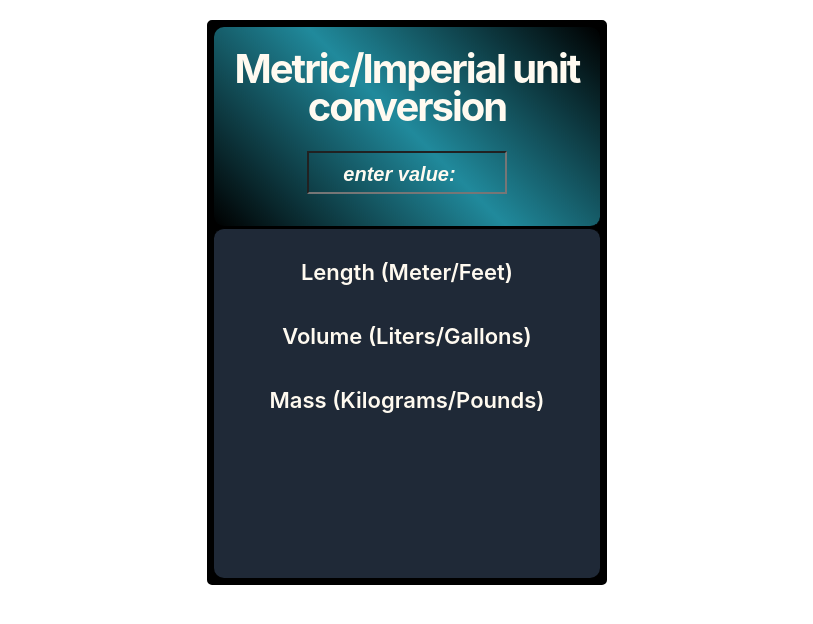
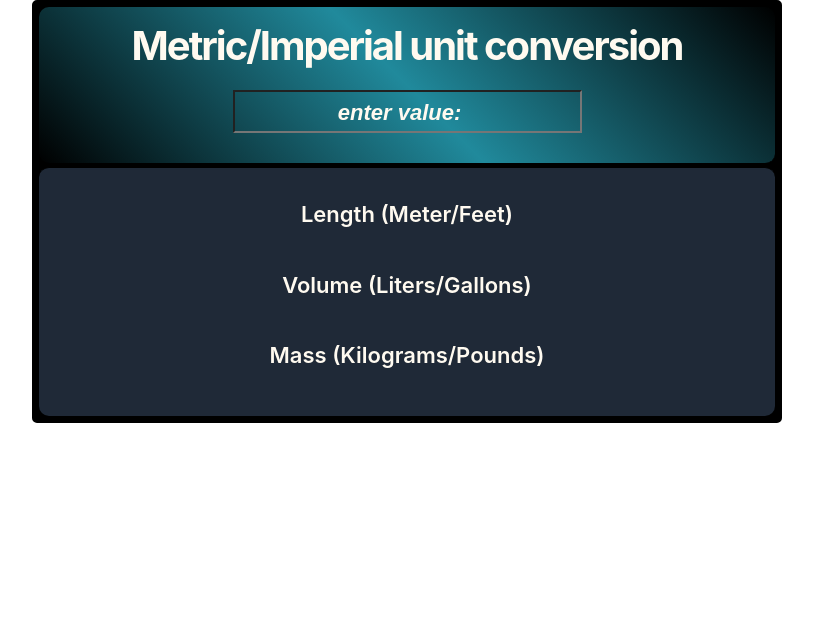
Before and after one commit to meldon69/Unit-Converter, a plain HTML site: page Unit Converter/index.html in a window 1280 px wide. Shown: the whole page, without its empty margins (233-1046 px from the left). Drawn offline with Linux system fonts and the light colour scheme.

Commit message:
Add files via upload

```diff
--- a/Unit Converter/styles.css
+++ b/Unit Converter/styles.css
@@ -5,16 +5,16 @@
 }
 
 #container {
-  margin: 20px auto;
-  max-width: 400px;
-
+  display: flex;
+  flex-direction: column;
   background: black;
   border: 5px solid black;
   border-radius: 5px;
+  max-width: 750px;
+  margin: 0 auto;
 }
 
 #input {
-  height: 200px;
   background: linear-gradient(
     45deg,
     #000 0%,
@@ -25,11 +25,10 @@
   border-bottom: 0.25px solid black;
   border-radius: 10px;
   margin: 2px;
-  margin-bottom: 1px;
+  padding: 20px 0 30px 0;
 }
 
 #heading {
-  padding-top: 6%;
   font-family: "Inter";
   font-style: normal;
   font-weight: bold;
@@ -44,17 +43,18 @@
   margin-top: 25px;
   display: flex;
   justify-content: center;
-  text-align: center;
 }
 
 #val {
   text-align: center;
   font-size: 25px;
-  width: 200px;
+  /* width: 200px; */
   background: none;
   color: floralwhite;
   font-weight: bold;
   padding: 5px;
+
+
 }
 
 ::placeholder {
@@ -62,35 +62,36 @@
   opacity: 1;
   font-weight: bold;
   font-style: italic;
-  font-size: 20px;
+  font-size: 22px;
 
 }
 
 #output {
   border-top: 0.25px solid black;
-  height: 350px;
   border-radius: 10px;
   background: #1f2937;
-  /* background: whitesmoke; */
   margin: 2px;
   margin-top: 1px;
   padding: 0 10px;
-
+  display: flex;
+  flex-direction: column;
+  overflow: hidden;
 }
 
 #length {
   margin: 0 auto;
-  padding-top: 9%;
+  padding-top: 5%;
 }
 
 #volume {
   margin: 0 auto;
-  padding-top: 8%;
+  padding-top: 5%;
 }
 
 #mass {
   margin: 0 auto;
-  padding-top: 8%;
+  padding-top: 5%;
+  padding-bottom: 5%;
 }
 
 .top {
```
